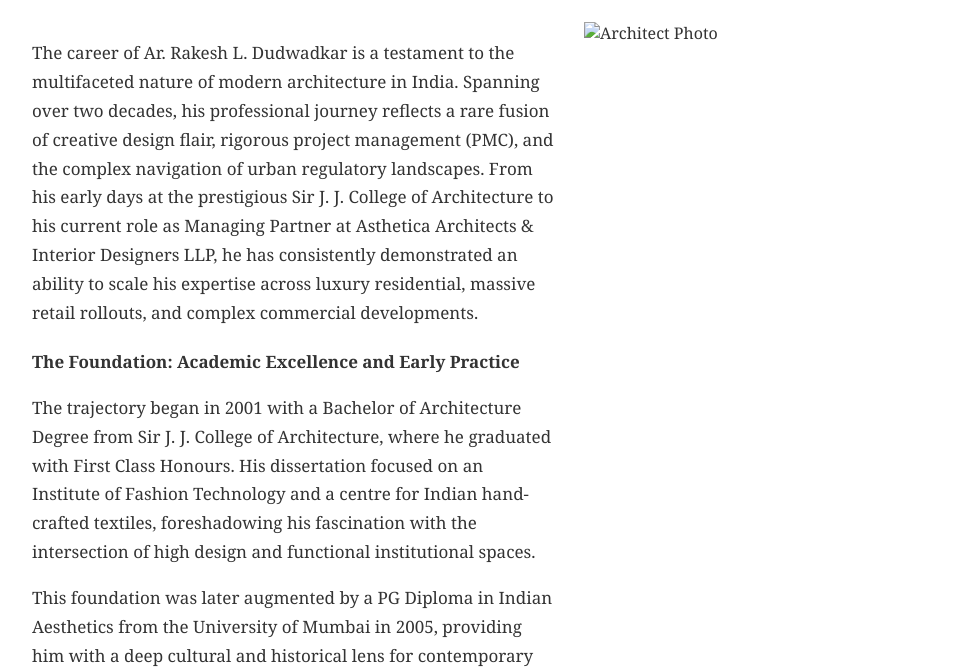
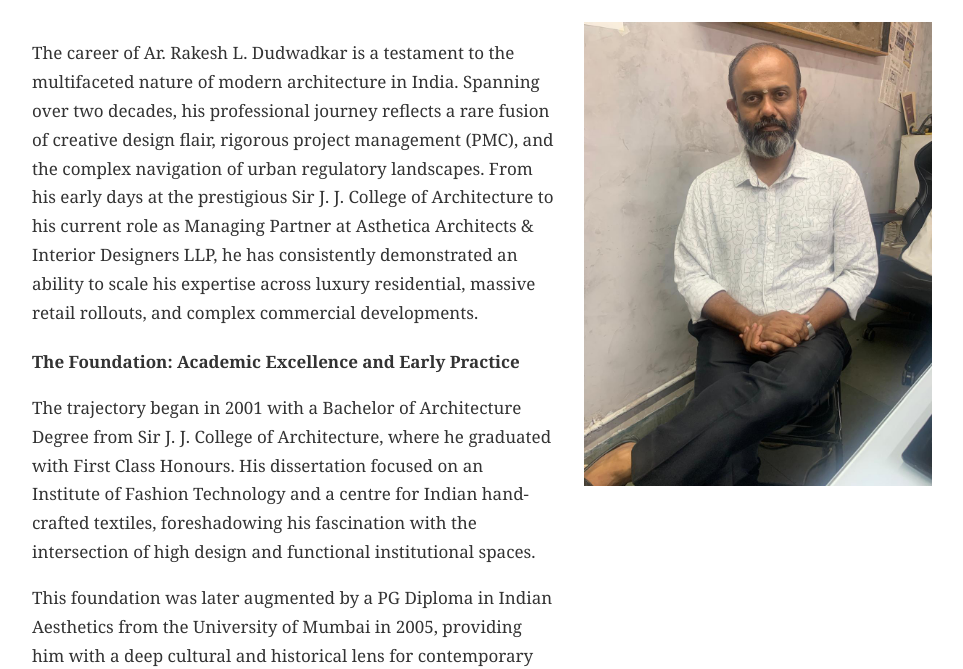
Before and after one commit to Falconastute/Rakesh, a plain HTML site: page index.html in a window 1280 px wide. Shown: the part 136-805 px from the top of the page, without its empty margins (158-1121 px from the left). Drawn offline with Linux system fonts and the light colour scheme.

Commit message:
Update index.html

```diff
--- a/index.html
+++ b/index.html
@@ -168,7 +168,7 @@ Authority – A multidisciplinary consultancy offering PMC, liaison, and design
 </div>
 
 <div class="image">
-<img src="profile.jpg" alt="Architect Photo">
+<img src="rakesh.jpeg" alt="Architect Photo">
 </div>
 
 </div>
```
